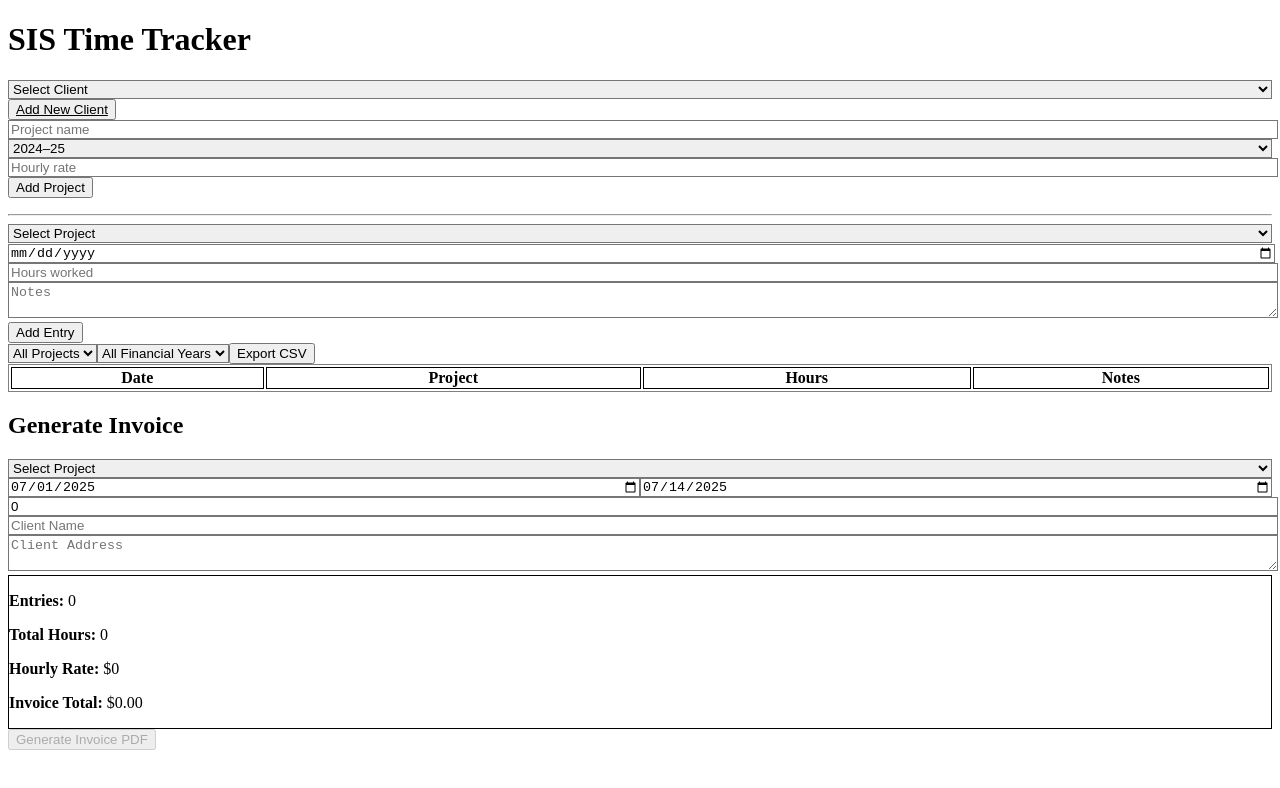
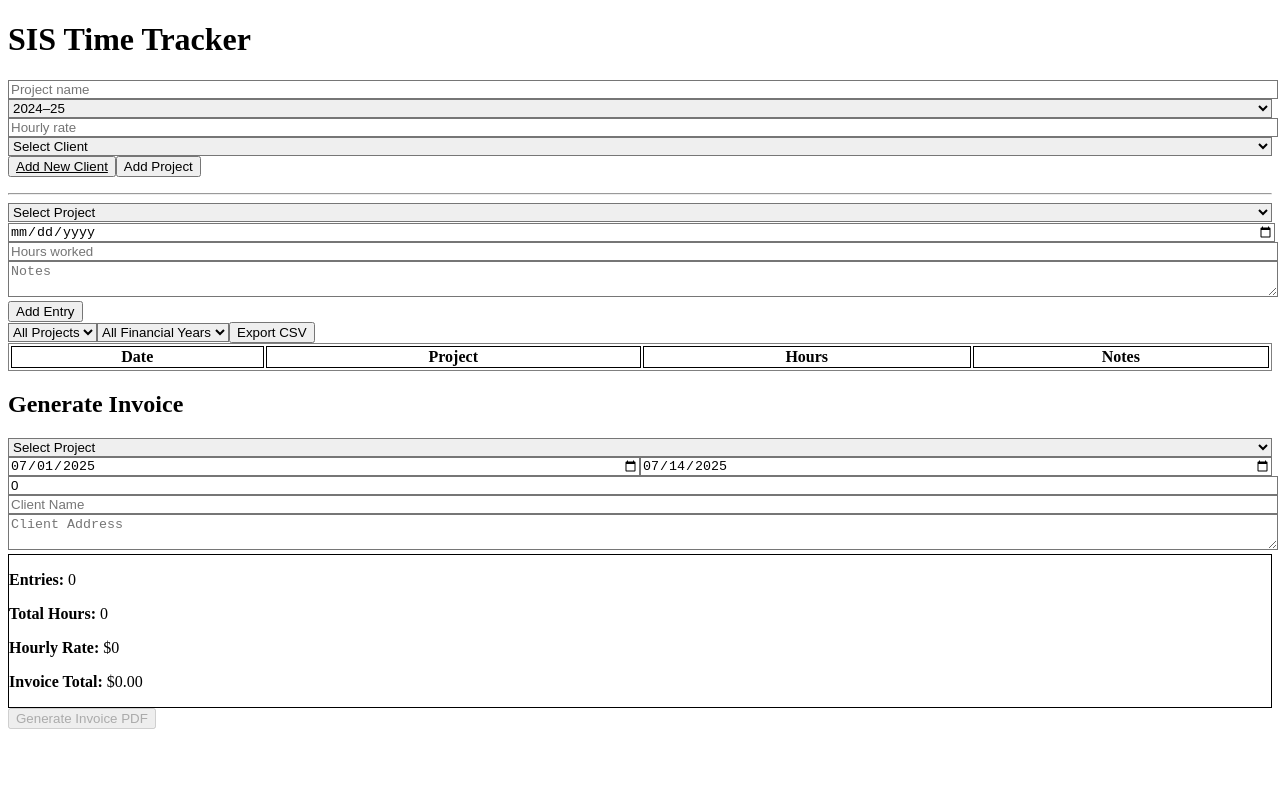
Before and after one commit to GinaHorch/sis-timetracker, a React (Vite) app: page / in a window 1280 px wide. Shown: the top 788 px of the page. Built offline with nearby package versions, Linux system fonts and the light colour scheme.

Commit message:
Fix rendering of new clients and client drop down

```diff
--- a/src/components/ProjectForm.jsx
+++ b/src/components/ProjectForm.jsx
@@ -1,6 +1,7 @@
 import { useEffect, useState } from 'react';
 import { getProjects, saveProjects } from '../utils/storage';
 import { getClients } from '../utils/clients';
+import ClientForm from './ClientForm';
 
 export default function ProjectForm({ onAdd }) {
   const [name, setName] = useState('');
@@ -31,9 +32,42 @@ export default function ProjectForm({ onAdd }) {
   };
 
   return (
+  <div className="space-y-4">
+    {showClientForm ? (
+      <ClientForm onUpdate={(updatedClients) => {
+        setClients(updatedClients);
+        setShowClientForm(false);
+        setClientId(updatedClients[updatedClients.length - 1].id); // Auto-select new client
+      }} />
+    ) : (
       <form onSubmit={handleSubmit} className="space-y-2">
-      {!showClientForm ? (
-        <>
+        <input
+          className="border p-1 w-full"
+          placeholder="Project name"
+          value={name}
+          onChange={(e) => setName(e.target.value)}
+          required
+        />
+        <select
+          className="border p-1 w-full"
+          value={year}
+          onChange={(e) => setYear(e.target.value)}
+        >
+          <option value="2024–25">2024–25</option>
+          <option value="2025–26">2025–26</option>
+        </select>
+        <input
+          className="border p-1 w-full"
+          type="number"
+          step="0.01"
+          min="0"
+          placeholder="Hourly rate"
+          value={hourlyRate}
+          onChange={(e) => setHourlyRate(e.target.value)}
+          required
+        />
+
+        {/* Client selection dropdown */}
         <select
           className="border p-1 w-full"
           value={clientId}
@@ -45,23 +79,20 @@ export default function ProjectForm({ onAdd }) {
             <option key={client.id} value={client.id}>{client.name}</option>
           ))}
         </select>
-            <button type="button" className="text-sm text-blue-600 underline" onClick={() => setShowClientForm(true)}>
+
+        <button
+          type="button"
+          className="text-sm text-blue-600 underline"
+          onClick={() => setShowClientForm(true)}
+        >
           Add New Client
         </button>
-        </>
-        ) : (
-        <ClientForm onUpdate={(updatedClients) => {
-            setClients(updatedClients);
-            setShowClientForm(false);
-        }} />
+
+        <button type="submit" className="bg-blue-500 text-white px-4 py-2 rounded">
+          Add Project
+        </button>
+      </form>
     )}
-      <input className="border p-1 w-full" placeholder="Project name" value={name} onChange={(e) => setName(e.target.value)} required />
-      <select className="border p-1 w-full" value={year} onChange={(e) => setYear(e.target.value)}>
-        <option value="2024–25">2024–25</option>
-        <option value="2025–26">2025–26</option>
-      </select>
-      <input className="border p-1 w-full" type="number" step="0.01" min="0" placeholder="Hourly rate" value={hourlyRate} onChange={(e) => setHourlyRate(e.target.value)} required />
-      <button type="submit" className="bg-blue-500 text-white px-4 py-2 rounded">Add Project</button>
-    </form>
+  </div>
 );
 }
--- a/src/components/ProjectList.jsx
+++ b/src/components/ProjectList.jsx
@@ -1,9 +1,17 @@
+import React, { useState, useEffect } from 'react';
+import { getProjects } from '../utils/storage';
+import { getClients } from '../utils/clients';
+
 export default function ProjectList({ projects }) {
+    const getClientName = (id) => getClients().find(c => c.id === id)?.name || 'No client';
+
   return (
     <ul className="mt-4 space-y-1">
       {projects.map((p) => (
         <li key={p.id} className="border p-2 rounded">
           <strong>{p.name}</strong> — {p.financialYear}
+          <br />
+          <small>Client: {getClientName(p.clientId)}</small>
         </li>
       ))}
     </ul>
```
Lines whose indentation alone changed are shown as unchanged.
